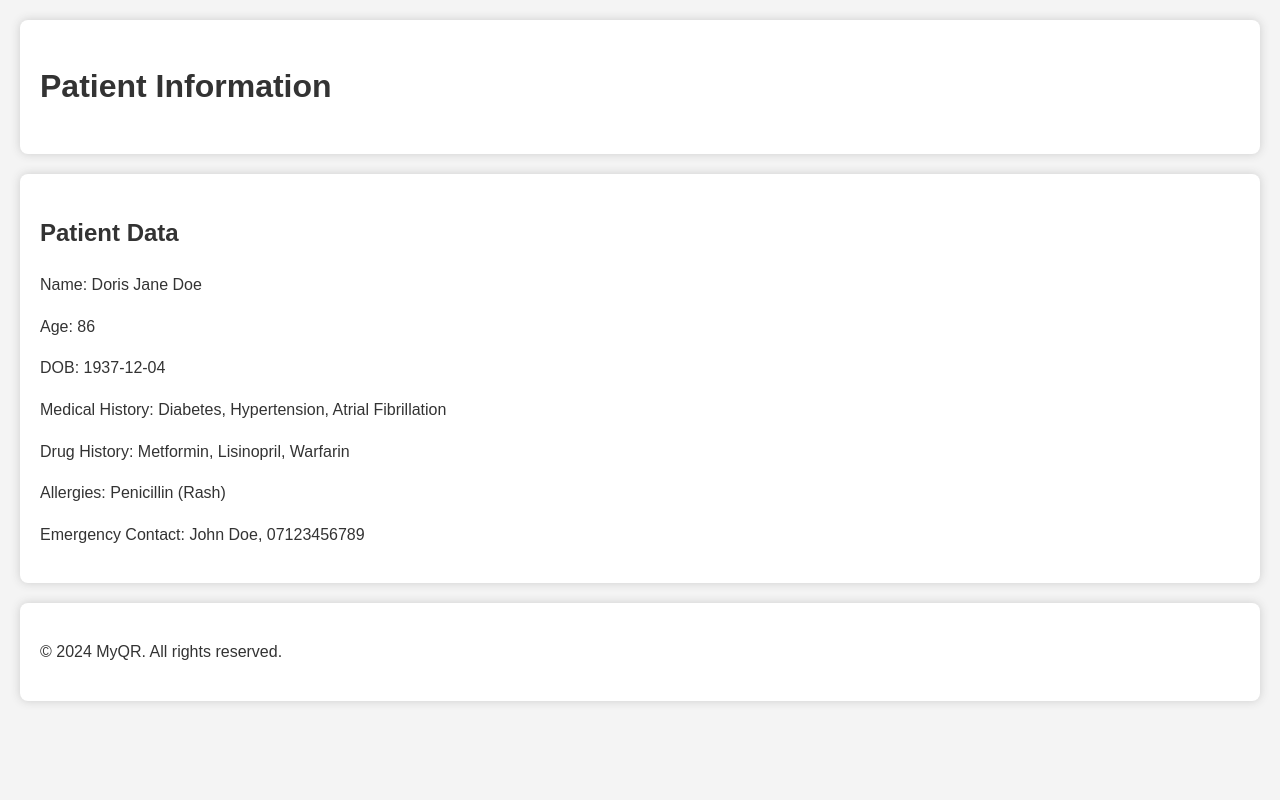
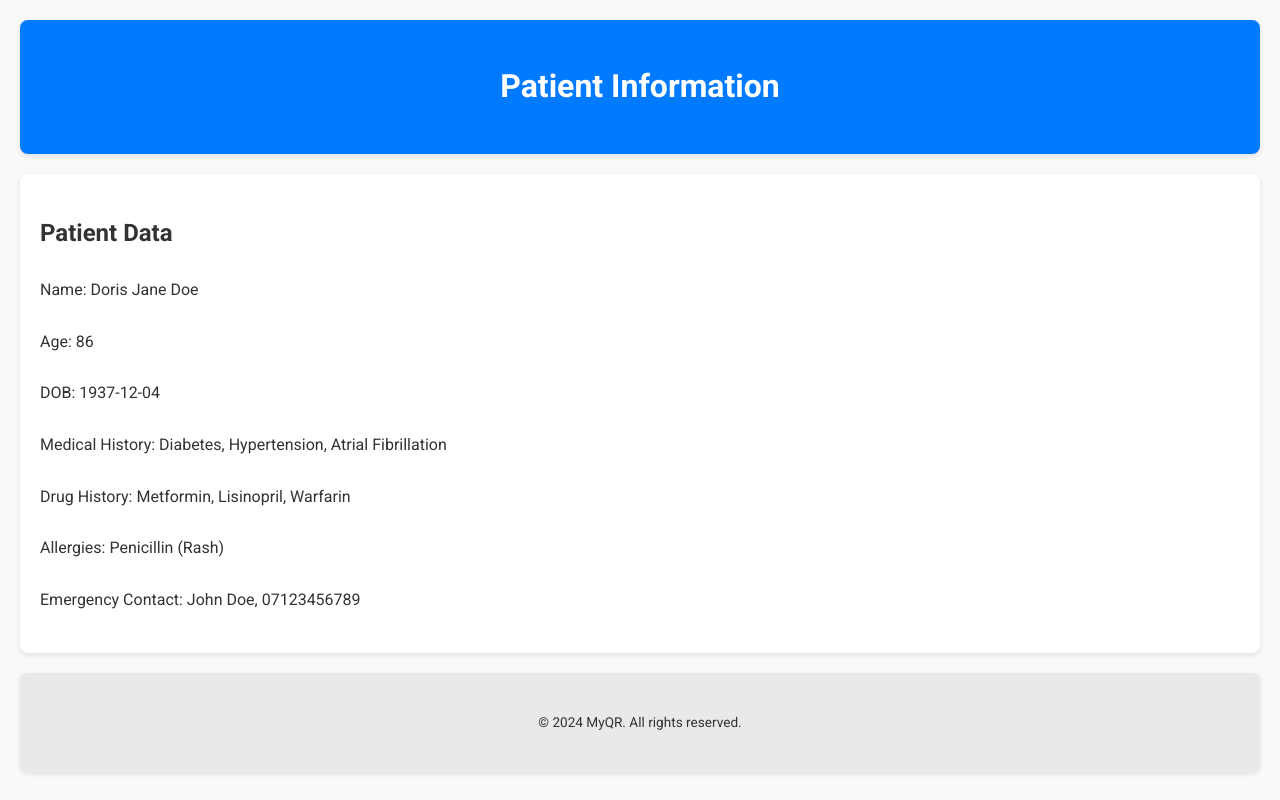
Before and after one commit to siriuswx/myqr, a plain HTML site: page Index.html in a window 1280 px wide. Drawn offline with Linux system fonts and the light colour scheme.

Commit message:
Update styles.css

```diff
--- a/styles.css
+++ b/styles.css
@@ -1,15 +1,53 @@
+/* Import Google Font */
+@import url('https://fonts.googleapis.com/css2?family=Roboto:wght@400;700&display=swap');
+
 body {
-    font-family: Arial, sans-serif;
+    font-family: 'Roboto', sans-serif; /* Apply the imported font */
     line-height: 1.6;
     margin: 0;
     padding: 0;
     color: #333;
-    background-color: #f4f4f4;
+    background-color: #f9f9f9;
 }
+
 header, section, footer {
     margin: 20px;
     padding: 20px;
     background: white;
     border-radius: 8px;
-    box-shadow: 0 0 10px #ccc;
+    box-shadow: 0 2px 5px rgba(0,0,0,0.1);
+    transition: box-shadow 0.3s ease-in-out; /* Smooth transition for hover effect */
 }
+
+header {
+    background-color: #007BFF; /* Blue header background */
+    color: white;
+    text-align: center;
+}
+
+section:hover, footer:hover {
+    box-shadow: 0 4px 10px rgba(0,0,0,0.2); /* Enhanced shadow on hover */
+}
+
+h1, h2 {
+    font-weight: 700; /* Makes headers bold */
+}
+
+p {
+    font-weight: 400; /* Regular font weight for paragraph */
+    padding: 5px 0; /* Spacing for paragraph */
+}
+
+footer {
+    font-size: 0.85rem; /* Smaller font size for footer */
+    text-align: center;
+    background-color: #e9e9e9; /* Light gray footer background */
+}
+
+/* Responsive design for mobile devices */
+@media (max-width: 768px) {
+    header, section, footer {
+        margin: 10px;
+        padding: 15px;
+    }
+}
```
